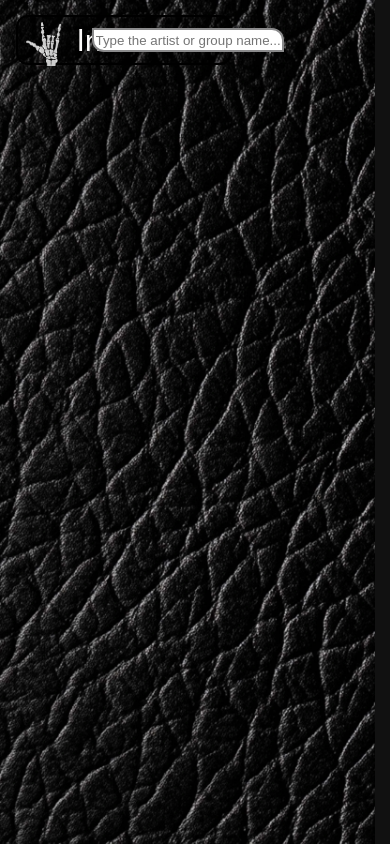
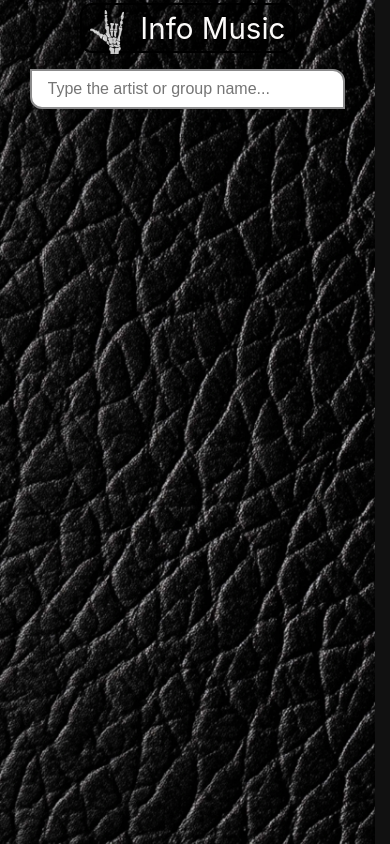
Before and after one commit to mdxramos64136/music-api, a React (Create React App) app: page / in a window 390 px wide. Built offline with nearby package versions, Linux system fonts and the light colour scheme.

Commit message:
Responsiveness implementation - part 1

```diff
--- a/src/App.js
+++ b/src/App.js
@@ -5,7 +5,7 @@ import GroupInfo from "./components/GroupInfo";
 import Spinner from "./components/Spinner";
 import Header from "./components/Header";
 
-const BASE_URL = "http://localhost:4000/api/artist";
+const BASE_URL = "http://192.168.2.128:4000/api/artist";
 
 function App() {
   //States
@@ -98,7 +98,7 @@ function App() {
     if (!selected) return;
 
     fetch(
-      `http://localhost:4000/api/artist/${selected}/release-groups?type=album&limit=30`
+      `http://192.168.2.128:4000/api/artist/${selected}/release-groups?type=album&limit=30`
     )
       .then((res) => res.json())
       .then((data) => setAlbums(data["release-groups"] || []))
@@ -109,7 +109,7 @@ function App() {
   useEffect(() => {
     if (!selected) return;
     // 2) membros (relações)
-    fetch(`http://localhost:4000/api/artist/${selected}/members`)
+    fetch(`http://192.168.2.128:4000/api/artist/${selected}/members`)
       .then((r) => r.json())
       .then((data) => setMembers(data.relations || []))
       .catch(console.error);
@@ -121,7 +121,7 @@ function App() {
       const entries = await Promise.all(
         albums.map(async (rg) => {
           const res = await fetch(
-            `http://localhost:4000/api/cover/release-group/${rg.id}`
+            `http://192.168.2.128:4000/api/cover/release-group/${rg.id}`
           );
           const data = await res.json();
           const thumb =
--- a/src/components/About.js
+++ b/src/components/About.js
@@ -27,7 +27,7 @@ function About({ selected, content, details }) {
         setAbout(null);
 
         const res = await fetch(
-          `http://localhost:4000/api/lastfm/about?artist=${encodeURIComponent(
+          `http://192.168.2.128:4000/api/lastfm/about?artist=${encodeURIComponent(
             name
           )}`,
           { signal: ctrl.signal }
--- a/src/components/Group.js
+++ b/src/components/Group.js
@@ -52,7 +52,7 @@ function Group({ content, onSelect, isSelected }) {
 
           // Front makes a GET to the server. This is the link with the server.
           const res = await fetch(
-            `http://localhost:4000/api/photos/artist?name=${encodeURIComponent(
+            `http://192.168.2.128:4000/api/photos/artist?name=${encodeURIComponent(
               content.name
             )}`,
             { signal: abortController.signal }
--- a/src/components/GroupInfo.js
+++ b/src/components/GroupInfo.js
@@ -17,7 +17,7 @@ function GroupInfo({ details, selected, albums, coverArt, about, content }) {
     if (!title) return;
 
     fetch(
-      `http://localhost:4000/api/wiki/images?title=${encodeURIComponent(
+      `http://192.168.2.128:4000/api/wiki/images?title=${encodeURIComponent(
         title
       )}&lang=en`
     )
--- a/src/index.css
+++ b/src/index.css
@@ -297,7 +297,6 @@ label {
 .group-card,
 .album {
   list-style: none;
-  /* border: 1px solid transparent; */
   border-bottom-left-radius: 12px;
   border-top-right-radius: 12px;
   background-clip: padding-box;
@@ -479,4 +478,44 @@ label {
   .carousel-item {
     scroll-snap-align: center;
   }
-}
+} /*reduced-motion*/
+
+/******* RESPONSIVITY *******/
+@media (max-width: 535.98px) {
+  .app {
+    flex-direction: column;
+  }
+
+  .columns {
+    margin-top: 2rem;
+    flex-direction: column;
+  }
+
+  .header {
+    display: flex;
+    flex-direction: column;
+    align-items: center;
+    justify-content: center;
+    padding: 0.75rem;
+    margin-top: 1rem;
+  }
+
+  .header .input {
+    /* width: 100%; */
+    max-width: 350px;
+  }
+
+  .input {
+    position: static;
+    transform: none;
+    margin-top: 1rem;
+    padding: 0.75rem 1rem;
+    font-size: 1rem;
+    width: 90%;
+    height: 2.5rem;
+  }
+
+  .logo-title {
+    margin: 0;
+  }
+} /*Responsivity*/
```
Also changed, not shown: 1 other file (tests, documents, lock files or other folders).
